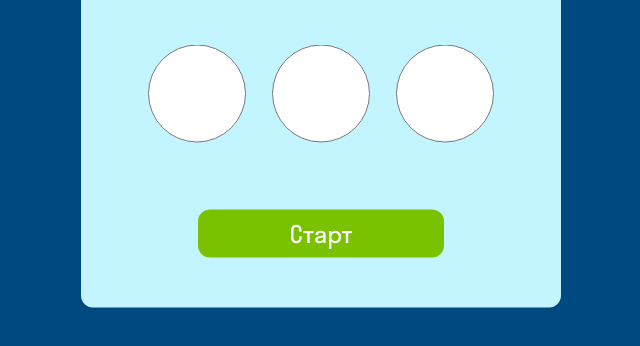
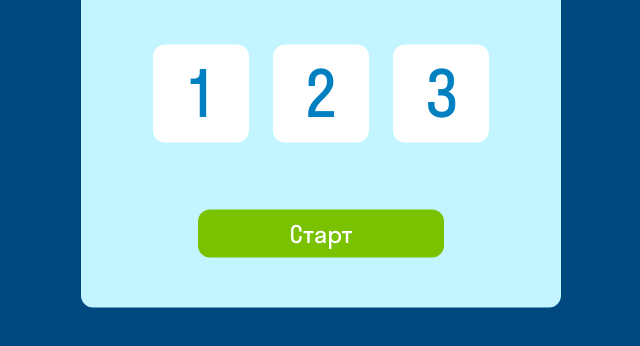
Before and after one commit to DimitrusB/3kurs, a plain HTML site: page index.html in a window 1280 px wide. Shown: the part 322-668 px from the top of the page, without its empty margins (319-959 px from the left). Drawn offline with Linux system fonts and the light colour scheme.

Commit message:
замена button на input form

```diff
--- a/index.html
+++ b/index.html
@@ -13,10 +13,19 @@
             <div class="main__window_senc">
                 <p>Выбери сложность</p>
             </div>
-            <form class="main__window_choose">
-                <input type="radio" id="option1" name="options" value="Option 1" class="main__window_lay">
-                <input type="radio" id="option2" name="options" value="Option 2" class="main__window_lay">
-                <input type="radio" id="option3" name="options" value="Option 3" class="main__window_lay">
+            <form class="main__window_form">
+                <div  class="main__window_choose">
+                <input type="radio" id="option1" name="options" value="Option 1" >
+                <label for="option1">1</label>
+                </div>
+                <div  class="main__window_choose">
+                <input type="radio" id="option2" name="options" value="Option 2" >
+                <label for="option2">2</label>
+                </div>
+                <div  class="main__window_choose">
+                <input type="radio" id="option3" name="options" value="Option 3">
+                <label for="option3">3</label>
+                </div>
             </form>
                 <button class="main__window_butt">Старт</button>
         </div>
--- a/style.scss
+++ b/style.scss
@@ -25,6 +25,10 @@ body{
     background: #C2F5FF;
     flex-direction: column;
     align-items: center;
+&_form{
+    display: flex;
+    gap: 24px;
+}
 &_lay{
     border: none;
     display: flex;
@@ -46,8 +50,39 @@ body{
         box-shadow: inset 0 0 5px rgba(0, 0, 0, .5);
        }
 &_choose{
+        display: inline-block;
+        margin-top: 48px;
+
+}
+&_choose input[type=radio] {
+	display: none;
+}
+&_choose label {
     display: flex;
-    gap: 26px;
+    cursor: pointer;
+    line-height: 34px;
+    border-radius: 12px;
+    background: #FFF;
+    -webkit-user-select: none;
+    -moz-user-select: none;
+    user-select: none;
+    color: var(--blue-100, #0080C1);
+    text-align: center;
+    font-size: 64px;
+    line-height: 72px;
+    width: 96px;
+    height: 98px;
+    flex-wrap: nowrap;
+    flex-direction: row;
+    justify-content: center;
+    align-content: center;
+    align-items: center;
+}
+&_choose input[type=radio]:checked + label {
+	background: #ffe0a6;
+}
+&_choose label:hover {
+	color: #666;
 }
 &_senc{
     width: 208px;
```
Also changed, not shown: style.css, 1 other file.
